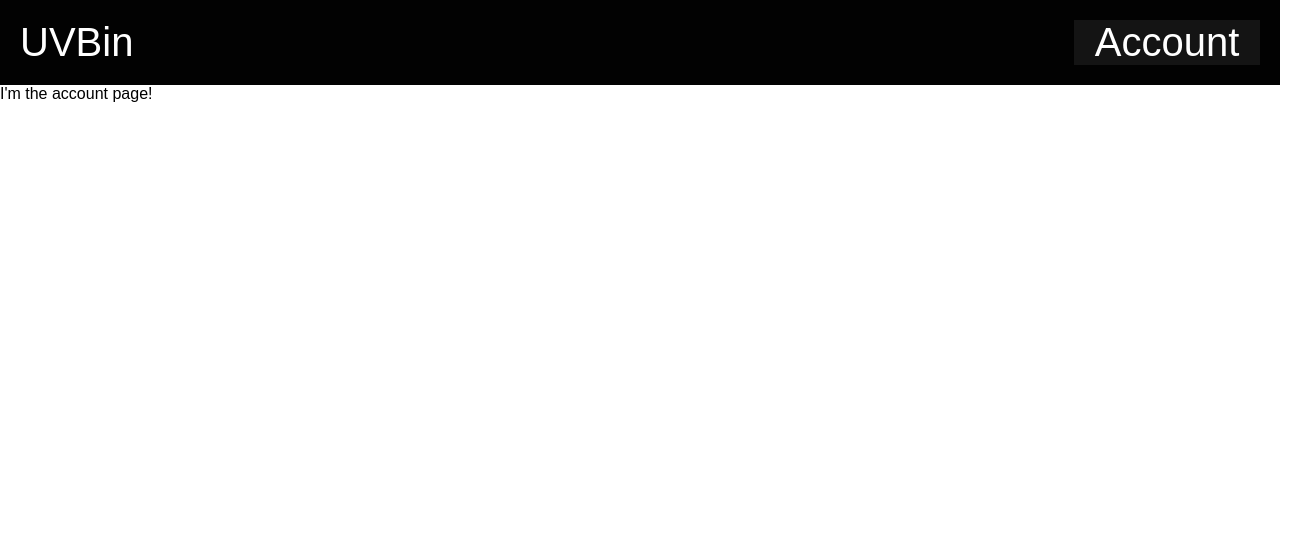
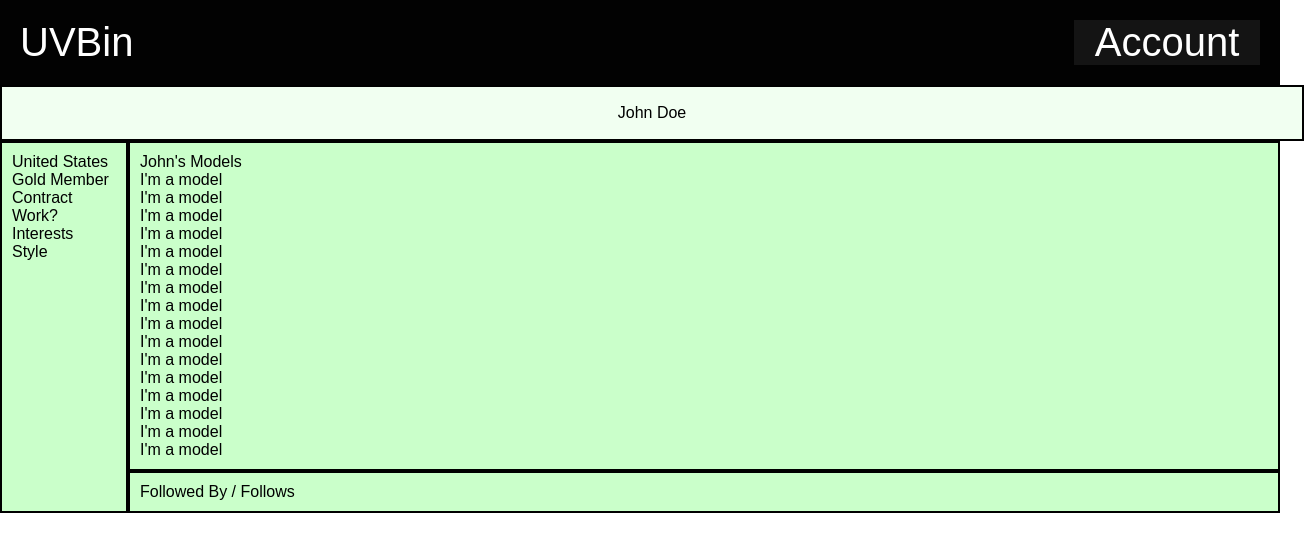
Before and after one commit to uvbin/web-app, a React (Create React App) app: page / in a window 1280 px wide. Both pictures are taken after a click on the button "Account". Shown: the top 552 px of the page, 1304 px wide, since content can reach past the window. Built offline with nearby package versions, Linux system fonts and the light colour scheme.

Commit message:
Drafted account ui

```diff
--- a/src/components/AccountPage/AccountPage.js
+++ b/src/components/AccountPage/AccountPage.js
@@ -1,8 +1,47 @@
 import React from 'react';
+
+import classes from './AccountPage.module.css';
 
 const accountPage = (props) => {
     return (
-        <p>I'm the account page!</p>
+        <div className={classes.container}>
+            <div className={classes.header}>
+                <p>John Doe</p>
+            </div>
+            <div className={classes.content}>
+                <div className={classes.sidebar}>
+                    <ul>
+                        <li>United States</li>
+                        <li>Gold Member</li>
+                        <li>Contract Work?</li>
+                        <li>Interests</li>
+                        <li>Style</li>
+                    </ul>
+                </div>
+                <div className={classes.body}>
+                    <p>John's Models</p>
+                    <p>I'm a model</p>
+                    <p>I'm a model</p>
+                    <p>I'm a model</p>
+                    <p>I'm a model</p>
+                    <p>I'm a model</p>
+                    <p>I'm a model</p>
+                    <p>I'm a model</p>
+                    <p>I'm a model</p>
+                    <p>I'm a model</p>
+                    <p>I'm a model</p>
+                    <p>I'm a model</p>
+                    <p>I'm a model</p>
+                    <p>I'm a model</p>
+                    <p>I'm a model</p>
+                    <p>I'm a model</p>
+                    <p>I'm a model</p>
+                </div>
+                <div className={classes.footer}>
+                    <p>Followed By / Follows</p>
+                </div>
+            </div>
+        </div>
     );
 }
 
--- /dev/null
+++ b/src/components/AccountPage/AccountPage.module.css
@@ -0,0 +1,43 @@
+.container {
+    width: 100%;
+    height: 100%;
+    display: grid;
+}
+
+.header {
+    display: flex;
+    width: 100%;
+    height: 2em;
+    align-items: center;
+    justify-content: center;
+    background: #f1fff1;
+    padding: 10px;
+    border-style: solid;
+    border-width: 2px;
+}
+
+.content {
+    display: grid;
+    grid-template-columns: 10% 90%;
+    background: #caffca;
+}
+
+.sidebar {
+    grid-row-start: span 2;
+    padding: 10px;
+    border-style: solid;
+    border-width: 2px;
+}
+
+.body {
+    padding: 10px;
+    border-style: solid;
+    border-width: 2px;
+}
+
+.footer {
+    grid-column-start: 2;
+    padding: 10px;
+    border-style: solid;
+    border-width: 2px;
+}
```
Also changed, not shown: 1 other file (tests, documents, lock files or other folders).
